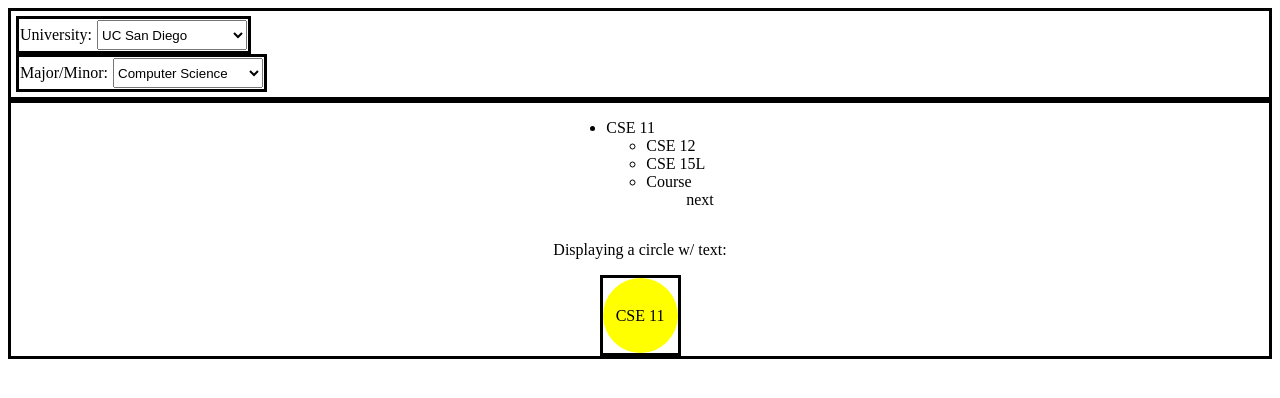
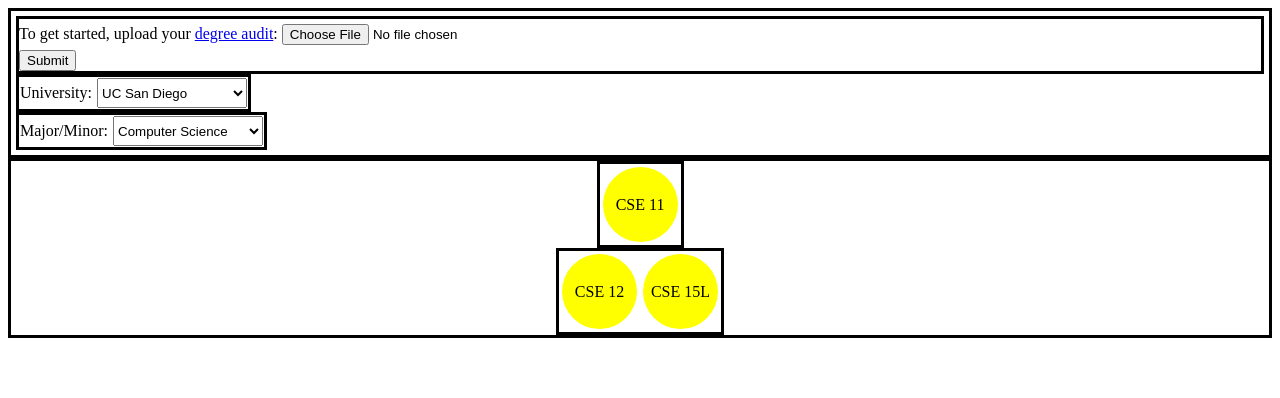
Before and after one commit to ryanyychen/lahacks2023, a plain HTML site: page index.html in a window 1280 px wide. Drawn offline with Linux system fonts and the light colour scheme.

Commit message:
Added file upload function

```diff
--- a/index.css
+++ b/index.css
@@ -1,6 +1,12 @@
 #user_info {
    border-style: solid;
    padding: 5px 5px 5px 5px;
+}
+#fileUpload {
+   border-style: solid;
+   display: flex;
+   flex-direction: column;
+   align-items: left;
 }
 .input {
    display: flex;
@@ -27,7 +33,6 @@
    flex-direction: column;
    border-style: solid;
    align-items: center;
-   justify-content: center;
 }
 .tree_layer {
    border-style: solid;
@@ -41,4 +46,5 @@
    display: flex;
    align-items: center;
    justify-content: center;
+   margin: 3px 3px 3px 3px;
 }
--- a/index.html
+++ b/index.html
@@ -15,6 +15,21 @@
    <body>
       <!-- User Inputs -->
       <div id="user_info">
+         <!-- Upload Degree Audit -->
+         <div id="fileUpload">
+            <form action="/action_page.php">
+               <label for="file">To get started, upload your
+                  <a
+                     href="https://students.ucsd.edu/academics/advising/degrees-diplomas/degree-audits.html"
+                     target="_blank"
+                     rel="noopener noreferrer">
+                  degree audit</a>:
+               </label>
+               <input type="file" name="filename" style="margin-top:5px">
+               <br />
+               <input type="submit" style="margin-top: 5px;">
+            </form>
+         </div>
          <!-- University Input -->
          <div class="input">
             <span class="dropdown_label">University:</span>
@@ -36,26 +51,19 @@
 
       <!-- Display Tree -->
       <div id="tree_display">
-         <ul class="tree">
-            <li>
-               CSE 11
-               <ul>
-                  <li>CSE 12</li>
-                  <li>CSE 15L</li>
-                  <li>Course
-                     <ul>
-                        next
-                     </ul>
-                  </li>
-               </ul>
-            </li>
-         </ul>
-         <p>Displaying a circle w/ text:</p>
          <div class="tree_layer">
             <div class="node">
                <span class="course">CSE 11</span>
             </div>
          </div>
+         <div class="tree_layer">
+            <div class="node">
+               <span class="course">CSE 12</span>
+            </div>
+            <div class="node">
+               <span class="course">CSE 15L</span>
+            </div>
+         </div>
       </div>
    </body>
 </html>
```
